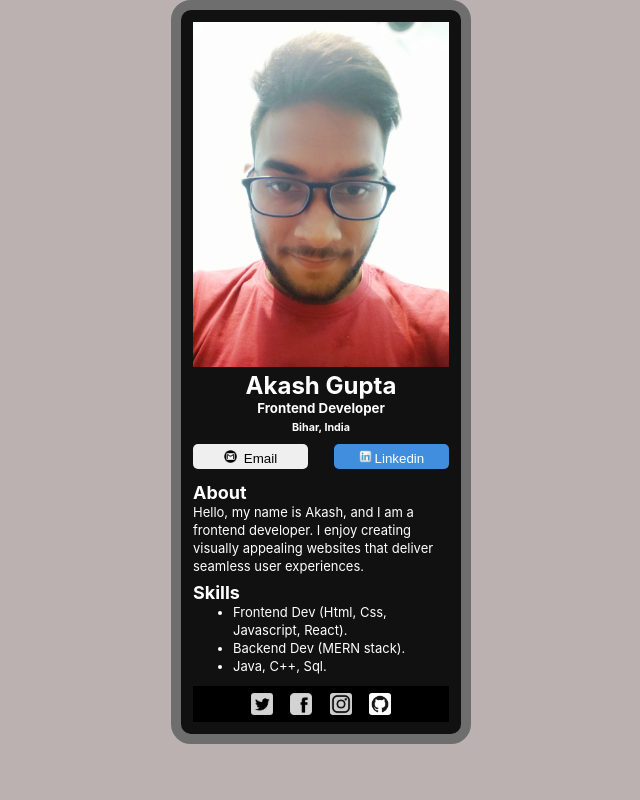
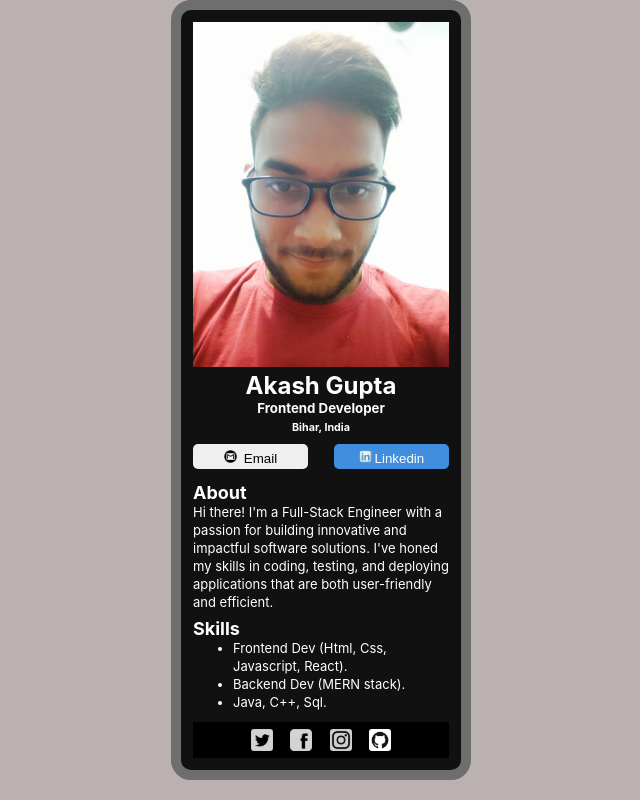
Before and after one commit to Akash3951/my-profile, a React (Create React App) app: page / in a window 1280 px wide. Shown: the whole page, without its empty margins (319-959 px from the left). Built offline with nearby package versions, Linux system fonts and the light colour scheme.

Commit message:
changes in about section

```diff
--- a/src/components/About.js
+++ b/src/components/About.js
@@ -5,8 +5,9 @@ export default function About() {
     <div className="about-section">
       <h2 className="about-heading">About</h2>
       <p className="about--details">
-        Hello, my name is Akash, and I am a frontend developer. I enjoy creating
-        visually appealing websites that deliver seamless user experiences.
+        {/* Hello, my name is Akash, and I am a frontend developer. I enjoy creating
+        visually appealing websites that deliver seamless user experiences. */}
+        Hi there! I'm a Full-Stack Engineer with a passion for building innovative and impactful software solutions.  I've honed my skills in coding, testing, and deploying applications that are both user-friendly and efficient.
       </p>
     </div>
   );
```
